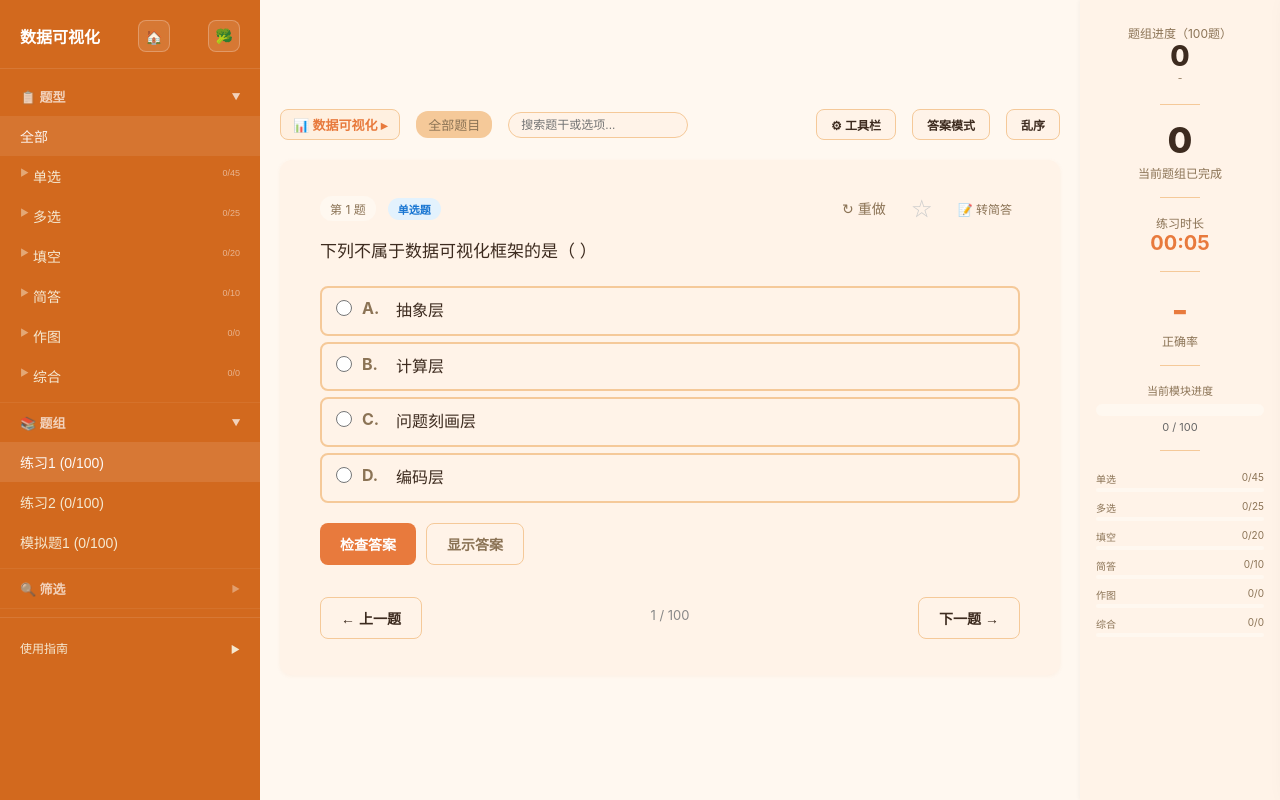
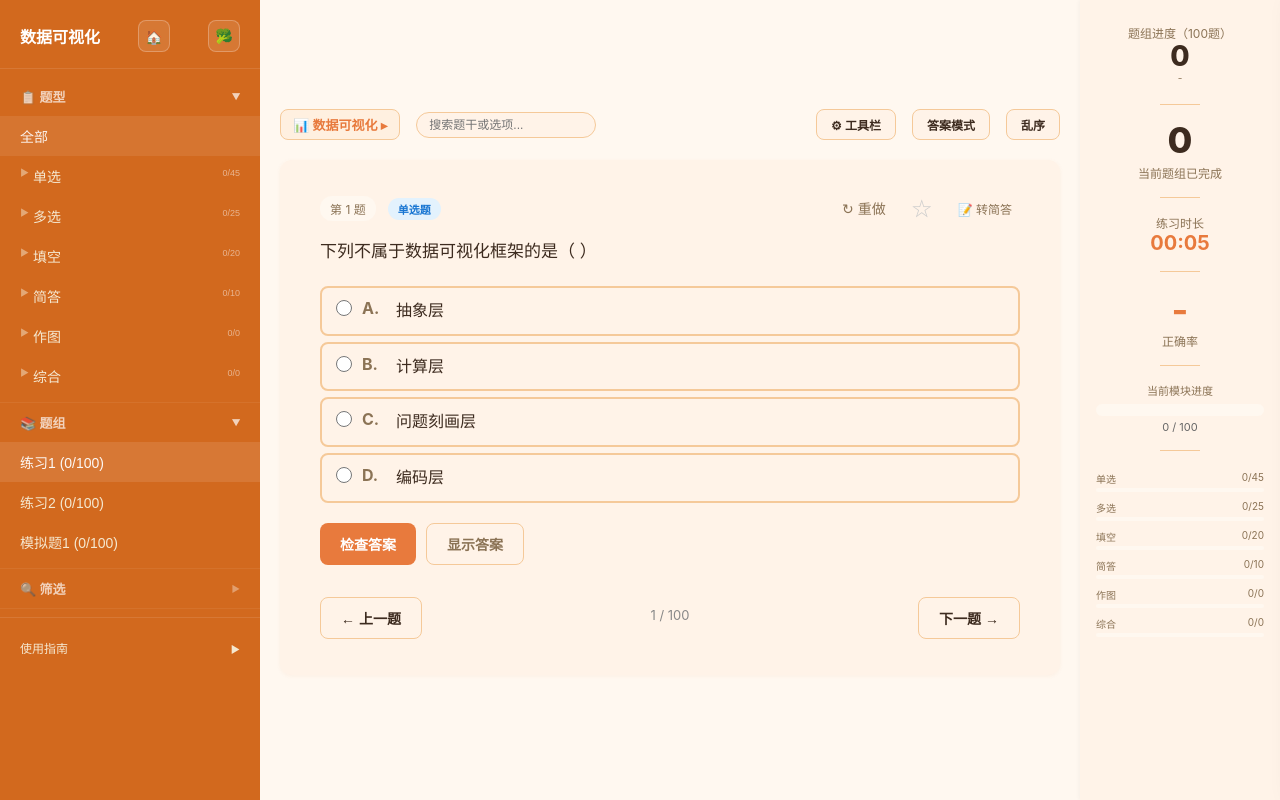
Before and after one commit to emanon312/quiz-hub, a plain HTML site: page subjects/dataviz/dataviz.html in a window 1280 px wide. Drawn offline with Linux system fonts and the light colour scheme.

Commit message:
fix: 删除moduleLabel后加空值保护，修复选项不显示的bug

```diff
--- a/js/11-app.js
+++ b/js/11-app.js
@@ -161,7 +161,7 @@
       var _tq = q.q;
       $('qText')[_tq.indexOf('<') !== -1 && _tq.indexOf('>') !== -1 ? 'innerHTML' : 'textContent'] = _tq;
       $('navInfo').textContent = (s.currentIdx + 1) + ' / ' + list.length;
-      $('moduleLabel').textContent = s.typeFilter === 'all' ? '全部题目'
+      var _ml = $('moduleLabel'); if(_ml) _ml.textContent = s.typeFilter === 'all' ? '全部题目'
         : (questionTypes.find(function (t) { return t.type === s.typeFilter; }) || {}).label || '';
       var st = s.streak || 0;
       $('streakNum').textContent = st;
--- a/subjects/dataviz/dataviz.html
+++ b/subjects/dataviz/dataviz.html
@@ -104,8 +104,7 @@
   <div class="main-inner">
   <div class="topbar">
     <span class="subj-btn" id="subjBtn" onclick="toggleSubjPanel()" title="切换学科">📊 数据可视化 ▸</span>
-    <span class="module-title" id="moduleLabel">全部题目</span>
-    <input type="text" id="searchInput" class="search-input" placeholder="搜索题干或选项..." oninput="onSearch(this.value)">
+        <input type="text" id="searchInput" class="search-input" placeholder="搜索题干或选项..." oninput="onSearch(this.value)">
     <span class="streak-badge dormant" id="streakBadge" style="display:none"><span class="fire">🔥</span> <span id="streakNum">0</span> 连对</span><span class="streak-progress" id="streakProgress" style="display:none" title=""><span class="streak-progress-bar"><span class="streak-progress-fill" id="streakProgressFill"></span></span><span class="streak-progress-label" id="streakProgressLabel"></span></span>
     <span class="topbar-spacer"></span>
     <div class="tools-dropdown">
```
Also changed, not shown: subjects/electronics/electronics.html (+1 -2 lines).
